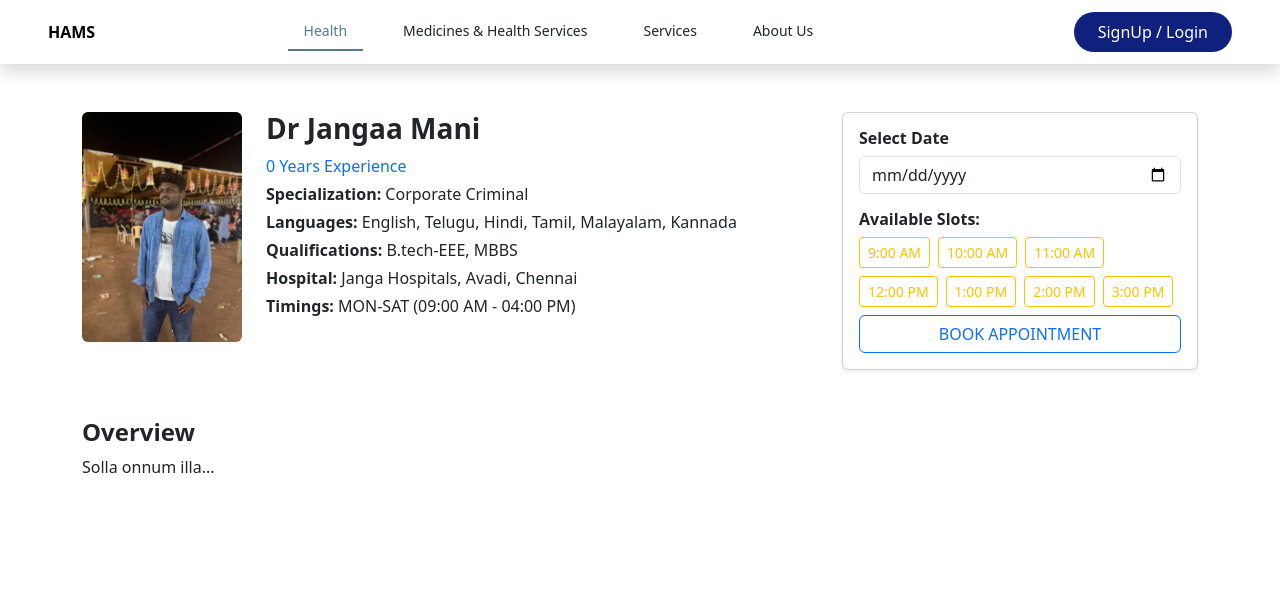
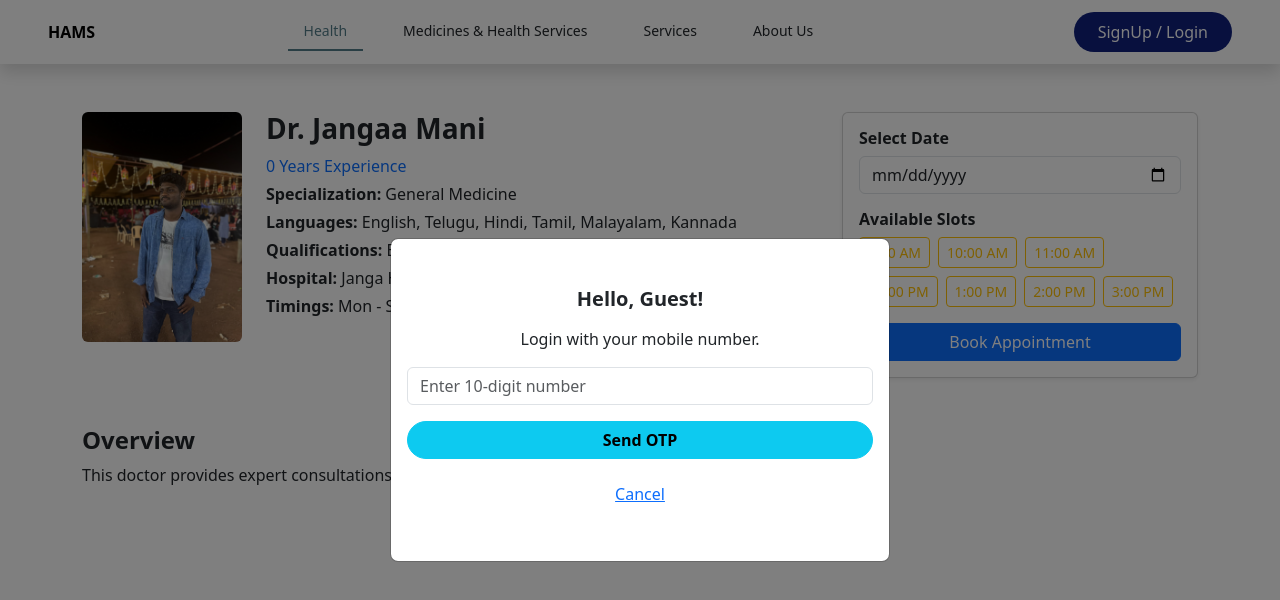
Before and after one commit to Walker31/HAMS_Frontend, a React (Vite) app: page /doctor-description in a window 1280 px wide. Shown: the top 600 px of the page. Built offline with nearby package versions, Linux system fonts and the light colour scheme; some icons are missing.

Commit message:
doctor design updated

```diff
--- a/src/components/DoctorDescription.jsx
+++ b/src/components/DoctorDescription.jsx
@@ -6,7 +6,7 @@ import Form from "react-bootstrap/Form";
 const DoctorDescription = () => {
   const [selectedDate, setSelectedDate] = useState("");
   const [selectedSlot, setSelectedSlot] = useState("");
-  const [showLoginModal, setShowLoginModal] = useState(false);
+  const [showLoginModal, setShowLoginModal] = useState(true);
   const [phoneNumber, setPhoneNumber] = useState("");
   const [isLoggedIn, setIsLoggedIn] = useState(false);
   const [otpSent, setOtpSent] = useState(false);
@@ -17,24 +17,31 @@ const DoctorDescription = () => {
 
   const handleBookNow = () => {
     if (!selectedDate || !selectedSlot) {
-      alert("Please select a date and time slot before booking.");
+      alert("Please select both a date and a time slot.");
       return;
     }
+
     if (!isLoggedIn) {
       setShowLoginModal(true);
       return;
     }
-    alert(`Appointment booked for ${selectedDate} at ${selectedSlot}`);
+
+    alert(`✅ Appointment booked on ${selectedDate} at ${selectedSlot}`);
+    // Optionally: Reset form
+    setSelectedDate("");
+    setSelectedSlot("");
   };
 
   const handleSendOtp = () => {
-    if (phoneNumber.trim().length === 10) {
+    const isValid = /^[6-9]\d{9}$/.test(phoneNumber.trim());
+
+    if (isValid) {
       const otp = Math.floor(100000 + Math.random() * 900000).toString();
       setGeneratedOtp(otp);
       setOtpSent(true);
-      alert(`OTP sent: ${otp}`);
+      alert(`📩 OTP sent: ${otp}`); // Replace with actual API call
     } else {
-      alert("Enter a valid 10-digit mobile number.");
+      alert("⚠️ Please enter a valid 10-digit Indian mobile number.");
     }
   };
 
@@ -44,36 +51,39 @@ const DoctorDescription = () => {
       setShowLoginModal(false);
       setOtpInput("");
       setOtpSent(false);
-      alert("Login successful! Proceeding to book appointment.");
+      alert("🎉 Login successful! Appointment will be booked.");
+      handleBookNow();
     } else {
-      alert("Invalid OTP. Please try again.");
+      alert("❌ Invalid OTP. Please try again.");
     }
   };
 
   return (
     <div className="container my-5">
-      <div className="row">
+      <div className="row gy-4">
+        {/* Doctor Info */}
         <div className="col-md-8">
           <div className="d-flex align-items-start gap-4">
             <img
               src="/src/assets/doctorpic2.jpg"
-              alt="Doctor"
+              alt="Dr. Jangaa Mani"
               className="img-fluid rounded"
               style={{ width: "160px", height: "230px", objectFit: "cover" }}
             />
             <div>
-              <h3 className="fw-bold">Dr Jangaa Mani</h3>
+              <h3 className="fw-bold">Dr. Jangaa Mani</h3>
               <p className="text-primary mb-1">0 Years Experience</p>
-              <p className="mb-1"><strong>Specialization:</strong> Corporate Criminal</p>
+              <p className="mb-1"><strong>Specialization:</strong> General Medicine</p>
               <p className="mb-1"><strong>Languages:</strong> English, Telugu, Hindi, Tamil, Malayalam, Kannada</p>
-              <p className="mb-1"><strong>Qualifications:</strong> B.tech-EEE, MBBS</p>
+              <p className="mb-1"><strong>Qualifications:</strong> B.Tech (EEE), MBBS</p>
               <p className="mb-1"><strong>Hospital:</strong> Janga Hospitals, Avadi, Chennai</p>
-              <p className="mb-1"><strong>Timings:</strong> MON-SAT (09:00 AM - 04:00 PM)</p>
+              <p className="mb-1"><strong>Timings:</strong> Mon - Sat (09:00 AM - 04:00 PM)</p>
             </div>
           </div>
         </div>
 
-        <div className="col-md-4 mt-4 mt-md-0">
+        {/* Booking Panel */}
+        <div className="col-md-4">
           <div className="card p-3 shadow-sm">
             <h6 className="fw-bold mb-2">Select Date</h6>
             <input
@@ -83,8 +93,8 @@ const DoctorDescription = () => {
               onChange={(e) => setSelectedDate(e.target.value)}
             />
 
-            <h6 className="fw-bold mb-2">Available Slots:</h6>
-            <div className="d-flex flex-wrap gap-2 mb-2">
+            <h6 className="fw-bold mb-2">Available Slots</h6>
+            <div className="d-flex flex-wrap gap-2 mb-3">
               {["9:00 AM", "10:00 AM", "11:00 AM", "12:00 PM", "1:00 PM", "2:00 PM", "3:00 PM"].map((slot) => (
                 <button
                   key={slot}
@@ -96,20 +106,20 @@ const DoctorDescription = () => {
               ))}
             </div>
 
-            <button className="btn btn-outline-primary w-100" onClick={handleBookNow}>
-              BOOK APPOINTMENT
+            <button className="btn btn-primary w-100" onClick={handleBookNow}>
+              Book Appointment
             </button>
           </div>
         </div>
       </div>
 
-
+      {/* OTP Modal */}
       <Modal show={showLoginModal} onHide={() => setShowLoginModal(false)} centered>
         <Modal.Body className="text-center py-5">
-          <h5 className="fw-bold">Hello, Guest!</h5>
+          <h5 className="fw-bold mb-3">Hello, Guest!</h5>
           {!otpSent ? (
             <>
-              <p>Quick login using Mobile Number.</p>
+              <p>Login with your mobile number.</p>
               <Form.Control
                 type="tel"
                 placeholder="Enter 10-digit number"
@@ -119,7 +129,7 @@ const DoctorDescription = () => {
                 onChange={(e) => setPhoneNumber(e.target.value)}
               />
               <Button variant="info" className="w-100 rounded-pill fw-bold" onClick={handleSendOtp}>
-                SEND OTP
+                Send OTP
               </Button>
             </>
           ) : (
@@ -134,21 +144,22 @@ const DoctorDescription = () => {
                 onChange={(e) => setOtpInput(e.target.value)}
               />
               <Button variant="success" className="w-100 rounded-pill fw-bold" onClick={handleVerifyOtp}>
-                VERIFY OTP
+                Verify OTP
               </Button>
             </>
           )}
           <div className="mt-3">
             <Button variant="link" onClick={() => setShowLoginModal(false)}>
-              Go Back
+              Cancel
             </Button>
           </div>
         </Modal.Body>
       </Modal>
 
+      {/* Doctor Overview */}
       <div className="mt-5">
         <h4 className="fw-bold">Overview</h4>
-        <p>Solla onnum illa...</p>
+        <p>This doctor provides expert consultations. Please book in advance and arrive 10 minutes early.</p>
       </div>
     </div>
   );
--- a/src/components/DoctorsAvailable.jsx
+++ b/src/components/DoctorsAvailable.jsx
@@ -1,5 +1,5 @@
-import React from "react";
 import { useNavigate } from "react-router-dom";
+import doctorPic from '/src/assets/doctorpic2.jpg'
 
 const DoctorsAvailable = () => {
   const navigate = useNavigate();
@@ -9,41 +9,45 @@ const DoctorsAvailable = () => {
   };
 
   return (
-    <div className="container mt-5">
+    <div className="container my-5">
       <div className="card p-4 shadow-sm rounded d-flex flex-row flex-wrap align-items-center">
 
+        {/* Doctor Image */}
         <div className="me-4 mb-3 mb-md-0 text-center">
           <img
-            src="/src/assets/doctorpic2.jpg"
-            alt="Doctor"
-            className="rounded-circle"
-            style={{ width: "100px", height: "160px", objectFit: "cover" }}
+            src={doctorPic}
+            alt="Dr. Jangaa Mani"
+            className="border rounded-circle"
+            style={{ width: "120px", height: "120px", objectFit: "cover" }}
           />
         </div>
 
-
+        {/* Doctor Info */}
         <div className="flex-grow-1">
-          <h5 className="fw-bold text-warning mb-1">Dr Jangaa Mani</h5>
+          <h5 className="fw-bold text-primary mb-1">Dr. Jangaa Mani</h5>
           <p className="text-muted mb-1">
-            <span className="text-info">Corporate Criminal</span> &nbsp;|&nbsp; 0 years exp
+            <span className="text-info">General Physician</span> &nbsp;|&nbsp; <strong>0 years experience</strong>
           </p>
           <p className="mb-1">
-            <i className="bi bi-geo-alt-fill"></i> Janga Hospitals, Avadi, Chennai
+            <i className="bi bi-geo-alt-fill me-1 text-secondary"></i>
+            Janga Hospitals, Avadi, Chennai
           </p>
           <p className="mb-1">
-            <i className="bi bi-translate"></i> English, Telugu, Hindi, Tamil, Malayalam, Kannada
+            <i className="bi bi-translate me-1 text-secondary"></i>
+            Languages: English, Telugu, Hindi, Tamil, Malayalam, Kannada
           </p>
           <p className="mb-0">
-            <i className="bi bi-mortarboard-fill"></i> B.tech-EEE, IPS, B.sc- Fashion Technology
+            <i className="bi bi-mortarboard-fill me-1 text-secondary"></i>
+            Qualifications: B.Tech (EEE), IPS, B.Sc (Fashion Technology)
           </p>
         </div>
 
-
+        {/* Booking Section */}
         <div className="text-end ms-auto">
-          <p className="text-warning fw-semibold mb-0">MON-SAT</p>
-          <p className="text-info">(09:00 AM-04:00 PM)</p>
-          <button className="btn btn-primary " onClick={handleBookNow}>
-            BOOK APPOINTMENT
+          <p className="text-warning fw-semibold mb-0">Mon - Sat</p>
+          <p className="text-info">(09:00 AM - 04:00 PM)</p>
+          <button className="btn btn-primary" onClick={handleBookNow}>
+            Book Appointment
           </button>
         </div>
       </div>
```
